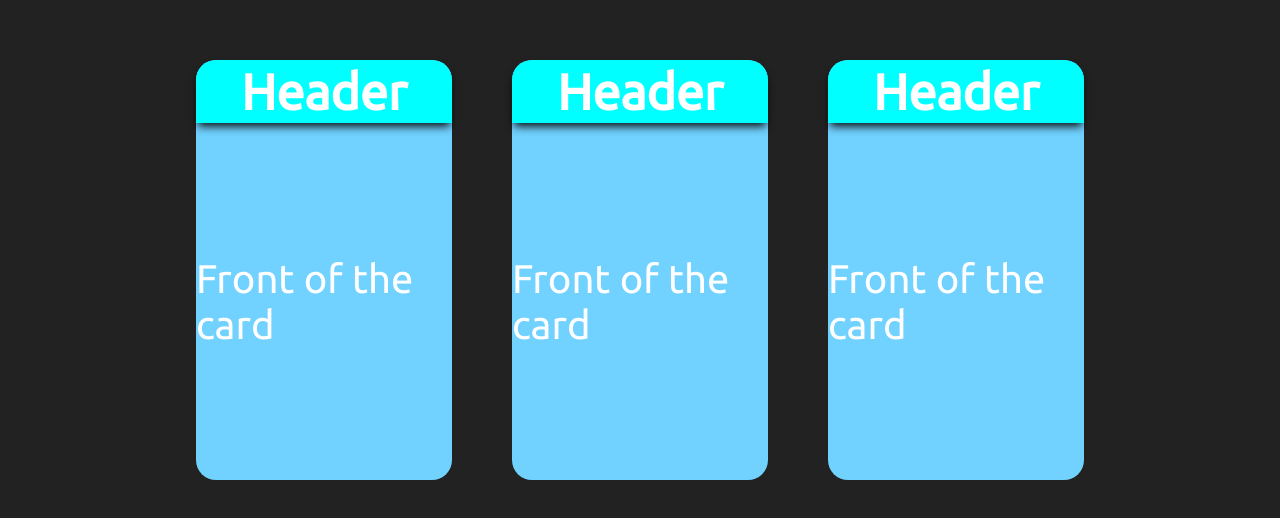
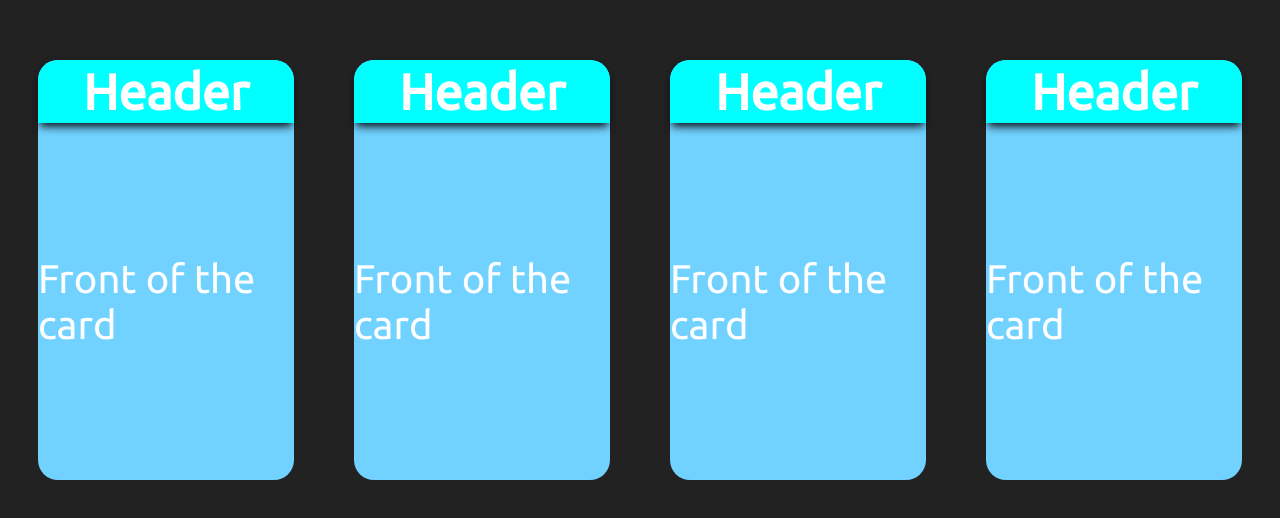
Before and after one commit to erenbugrayolcu/flipping-cards, a plain HTML site: page index.html in a window 1280 px wide. Shown: the part 130-648 px from the top of the page. Drawn offline with Linux system fonts and the light colour scheme.

Commit message:
added one more card

```diff
--- a/index.html
+++ b/index.html
@@ -10,8 +10,17 @@
 <body>
 
     <div class="container">
-        <!-- test -->
         <div class="cards">
+            <div class="card">
+                <div class="front">
+                    <h1>Header</h1>
+                    <p>Front of the card</p>
+                </div>
+                <div class="back">
+                    <h1>Header</h1>
+                    <p>Back of the card</p>
+                </div>
+            </div>
             <div class="card">
                 <div class="front">
                     <h1>Header</h1>
```
